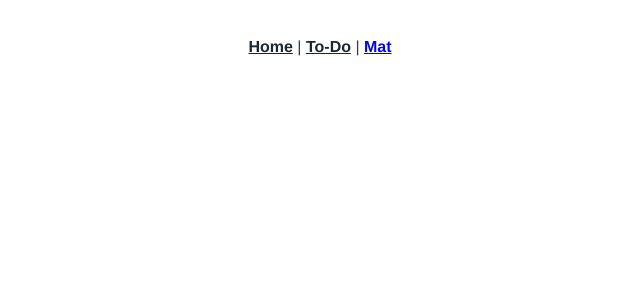
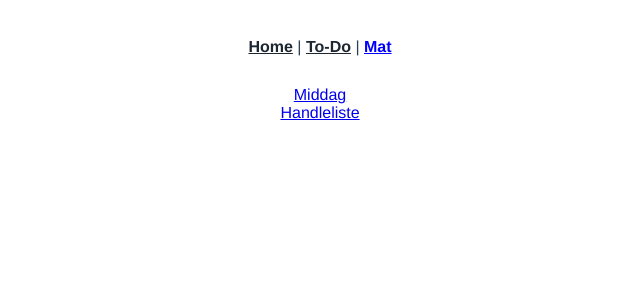
Before and after one commit to Erwan228/helping-list, a Vue app: page /mat in a window 1280 px wide. Shown: the top 300 px of the page, without its empty margins (320-960 px from the left). Built offline with nearby package versions, Linux system fonts and the light colour scheme.

Commit message:
Update MatView.vue

```diff
--- a/src/views/MatView.vue
+++ b/src/views/MatView.vue
@@ -5,7 +5,12 @@
     <router-link to="/mat">Mat</router-link>
   </nav>
   <div class="interface">
-<div></div>
+    <div>
+      <router-link class="inInterface" to="/mat/middag">Middag</router-link>
+    </div>
+    <div>
+      <router-link class="inInterface" to="/mat/handleliste">Handleliste</router-link>
+    </div>
   </div>
 </template>
 
```
